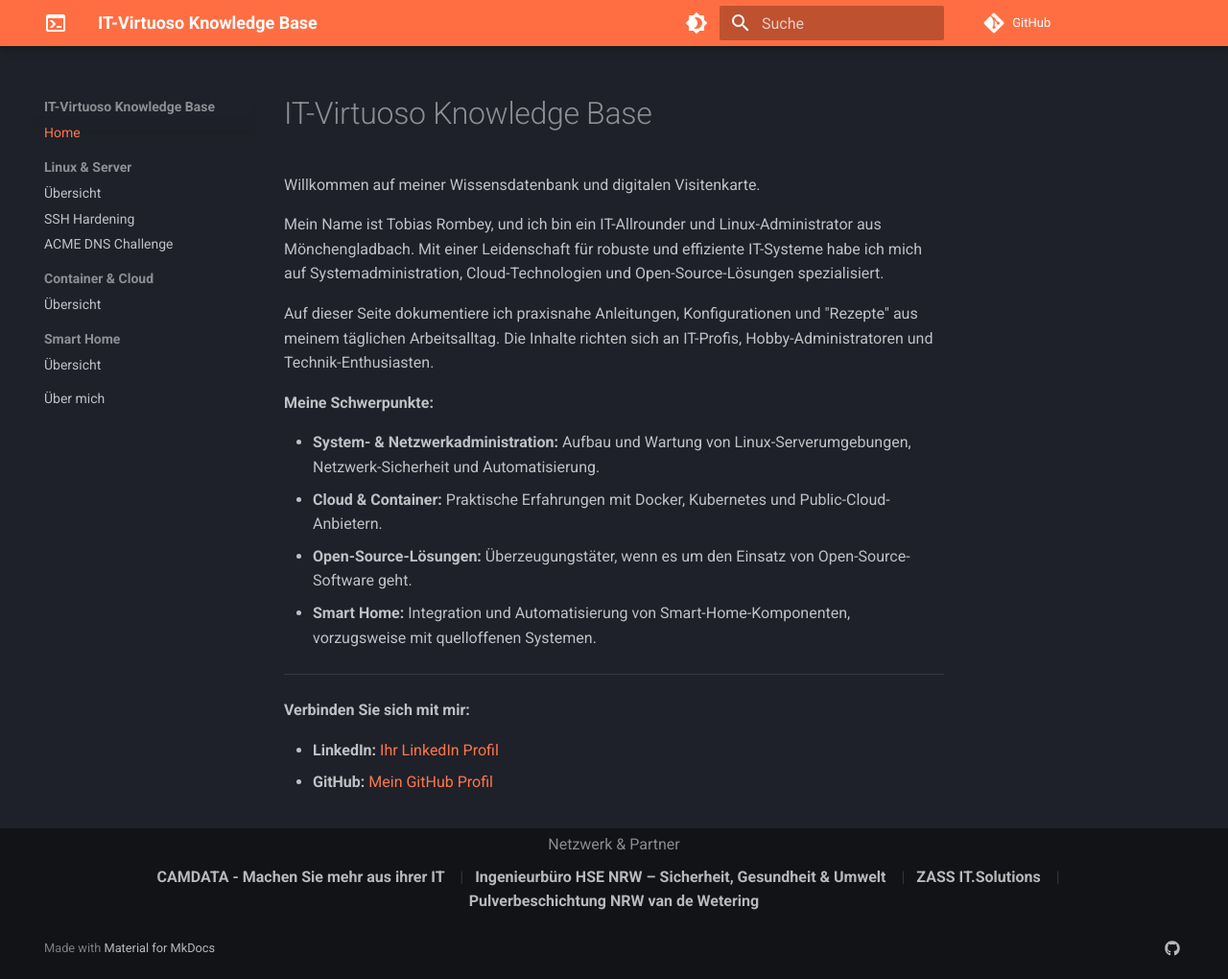
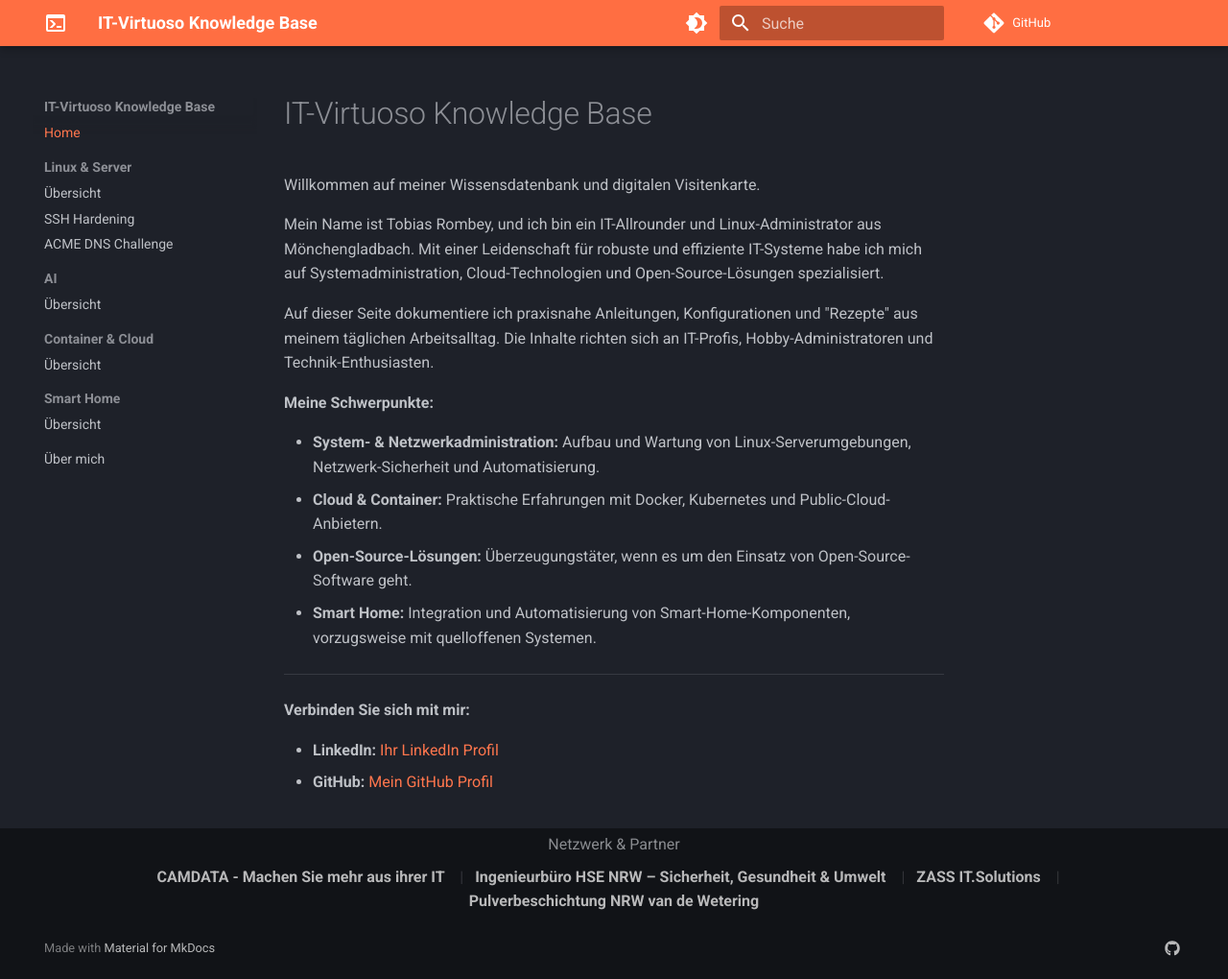
Before and after one commit to rombey86/mkdocs, an MkDocs documentation site: the page built from docs/index.md, in a window 1280 px wide and 1020 px high. Shown: the whole window at 96% size. Built offline with MkDocs 1.6.1 and Material for MkDocs 9.7.7, drawn with Linux system fonts in a browser that asks for light colours; comment, search, counter and statistics services are not loaded.

Commit message:
Update mkdocs.yml

```diff
--- a/mkdocs.yml
+++ b/mkdocs.yml
@@ -59,6 +59,8 @@ nav:
       - Übersicht: linux/index.md
       - SSH Hardening: linux/ssh-hardening.md
       - ACME DNS Challenge: linux/acme-dns.md
+  - AI:
+      - Übersicht: ai/index.md
   - Container & Cloud:
       - Übersicht: container/index.md
   - Smart Home:
```
